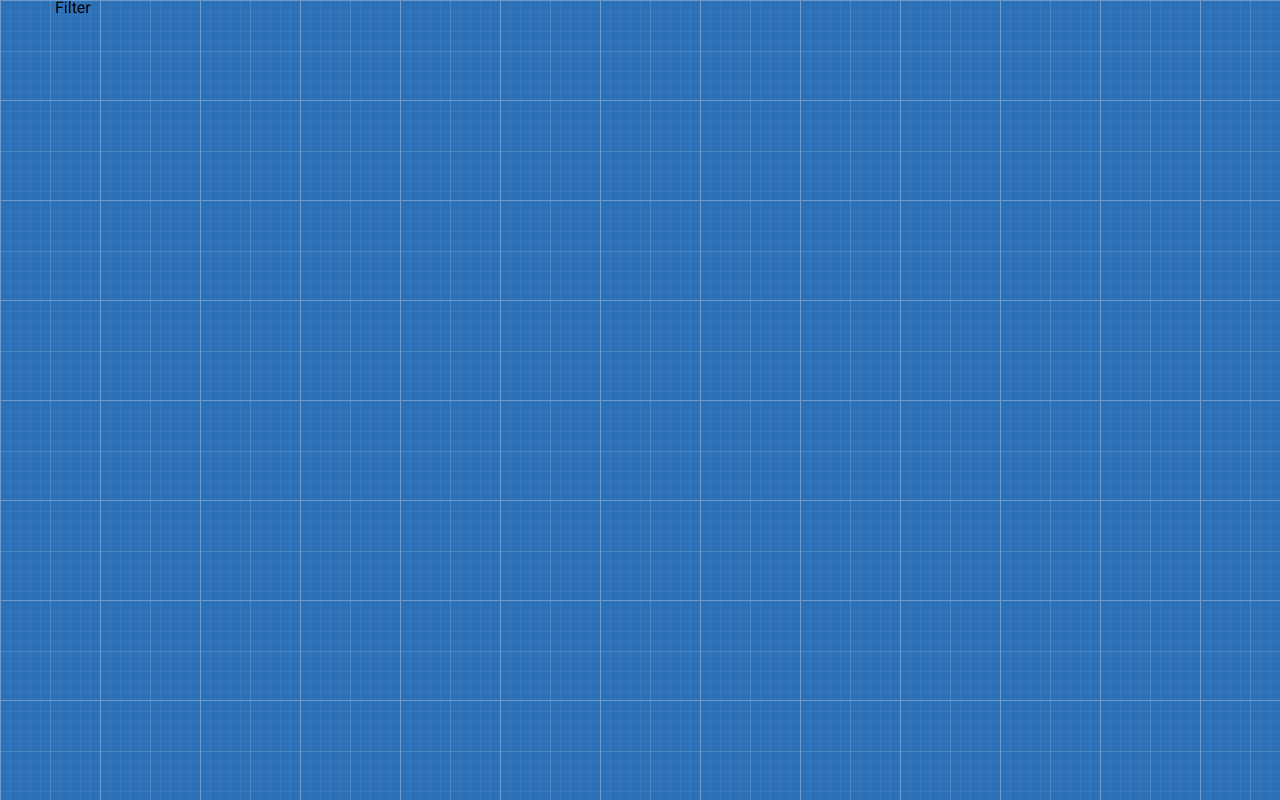
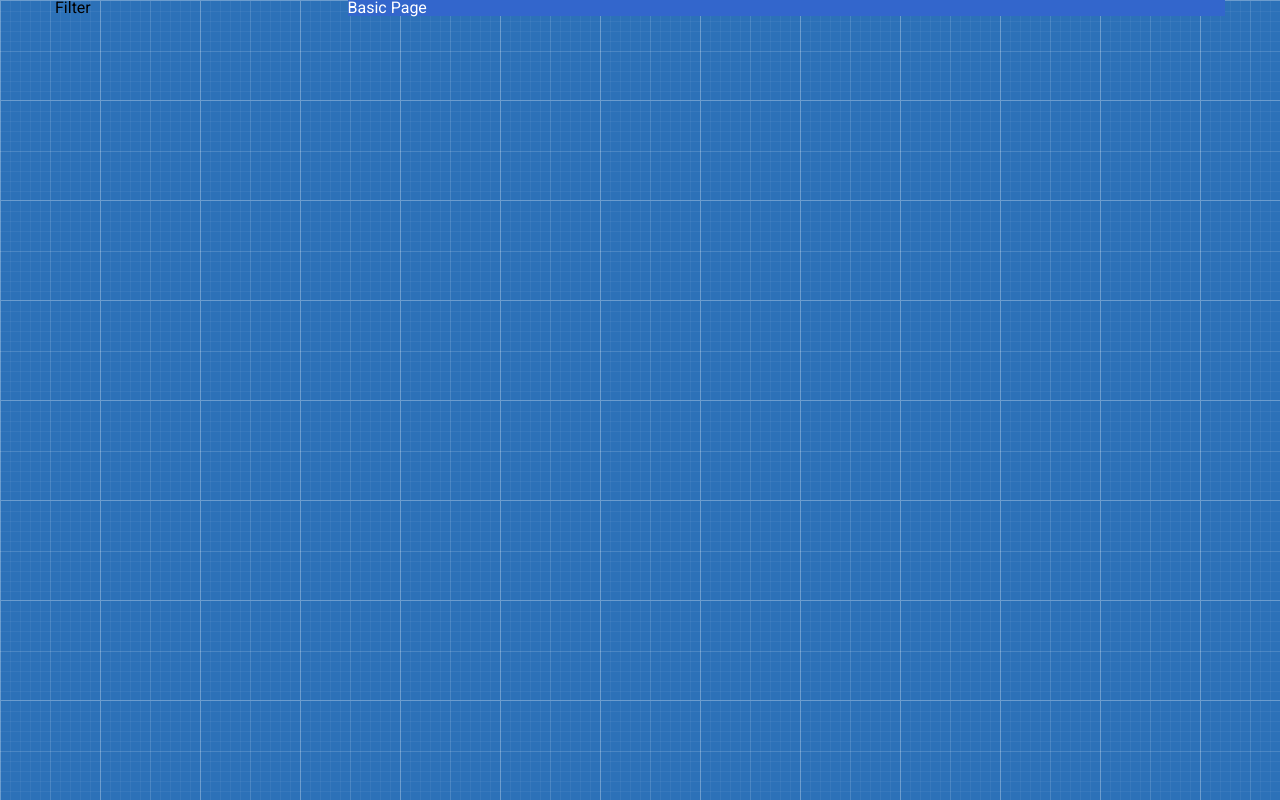
Before and after one commit to ekostandov/react-shop, a React (Create React App) app: page /basic-page in a window 1280 px wide. Built offline with nearby package versions, Linux system fonts and the light colour scheme.

Commit message:
Made updates accordingly to comments.

```diff
--- /dev/null
+++ b/src/App/Main/BasicPage/BasicPage.js
@@ -0,0 +1,7 @@
+const BasicPage = () => (
+  <div className='basic-page'>
+    <h1>Basic Page</h1>
+  </div>
+);
+
+export default BasicPage;
--- a/src/App/Main/Cart/CartPage.js
+++ b/src/App/Main/Cart/CartPage.js
@@ -15,7 +15,7 @@ const CartPage = ({
 }) => (
   <div className='cart-page'>
     <Link to={routes.HOME}>
-      <img src='./images/icons/close-icon.png' alt='' />
+      <img src='./images/icons/close-icon.png' alt='Logo' />
     </Link>
     <h1>Cart Page</h1>
     <CartProductList
--- a/src/App/Main/Product/ProductList.js
+++ b/src/App/Main/Product/ProductList.js
@@ -1,7 +1,6 @@
 import PropTypes from 'prop-types';
-
-import products from './products';
-import ProductListItem from './ProductListItem';
+import products from 'App/Main/Product/products';
+import ProductListItem from 'App/Main/Product/ProductListItem';
 
 const ProductList = ({ addProductToCart }) => (
   <div className='product-list'>
--- a/src/App/Main/Product/ProductPage.js
+++ b/src/App/Main/Product/ProductPage.js
@@ -1,6 +1,6 @@
 import PropTypes from 'prop-types';
 
-import products, { getProductsMap } from './products';
+import products, { getProductsMap } from 'App/Main/Product/products';
 
 const ProductPage = ({ productItem = getProductsMap(products), match }) => (
   <div>
--- a/src/App/App.js
+++ b/src/components/App.js
@@ -1,11 +1,12 @@
 import { Switch, Route } from 'react-router-dom';
-import ProductList from './Main/Product/ProductList';
-import ProductPage from './Main/Product/ProductPage';
-import CartPage from './Main/Cart/CartPage';
-import PaymentPage from './Main/Payment/PaymentPage';
-import ShippingPage from './Main/Shipping/ShippingPage';
+import ProductList from 'App/Main/Product/ProductList';
 import MainLayout from 'layouts/MainLayout';
 import SecondaryLayout from 'layouts/SecondaryLayout';
+import ProductPage from 'App/Main/Product/ProductPage';
+import CartPage from 'App/Main/Cart/CartPage';
+import PaymentPage from 'App/Main/Payment/PaymentPage';
+import ShippingPage from 'App/Main/Shipping/ShippingPage';
+import BasicPage from 'App/Main/BasicPage/BasicPage';
 import routes from 'constants/routes';
 
 import 'common/style/reset.css';
@@ -27,14 +28,16 @@ const App = () => (
         <MainLayout>
           <Route exact path={routes.HOME} component={ProductList} />
           <Route exact path={routes.PRODUCT} component={ProductPage} />
-          <Route path={routes.CART} component={CartPage} />
-          <Route path={routes.PAYMENT} component={PaymentPage} />
-          <Route path={routes.SHIPPING} component={ShippingPage} />
+          <Route exact path={routes.CART} component={CartPage} />
+          <Route exact path={routes.PAYMENT} component={PaymentPage} />
+          <Route exact path={routes.SHIPPING} component={ShippingPage} />
         </MainLayout>
       </Route>
 
       <Route>
-        <SecondaryLayout></SecondaryLayout>
+        <SecondaryLayout>
+          <Route exact path={'/basic-page'} component={BasicPage} />
+        </SecondaryLayout>
       </Route>
     </Switch>
   </div>
--- a/src/index.js
+++ b/src/index.js
@@ -2,7 +2,7 @@ import ReactDOM from 'react-dom';
 import { BrowserRouter } from 'react-router-dom';
 import { Provider } from 'react-redux';
 
-import App from './App/App';
+import App from 'components/App';
 import store from 'store';
 
 ReactDOM.render(
--- a/src/layouts/MainLayout.js
+++ b/src/layouts/MainLayout.js
@@ -1,4 +1,3 @@
-//import React from 'react';
 import PropTypes from 'prop-types';
 import Header from 'App/Header/Header';
 import Main from 'App/Main/Main';
```
